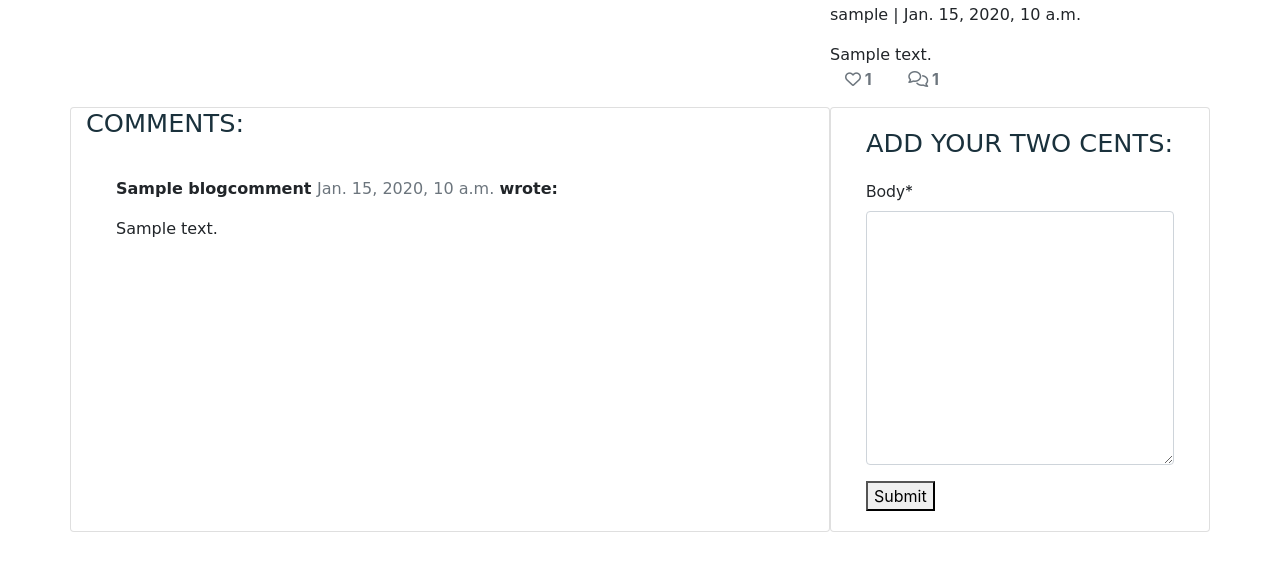
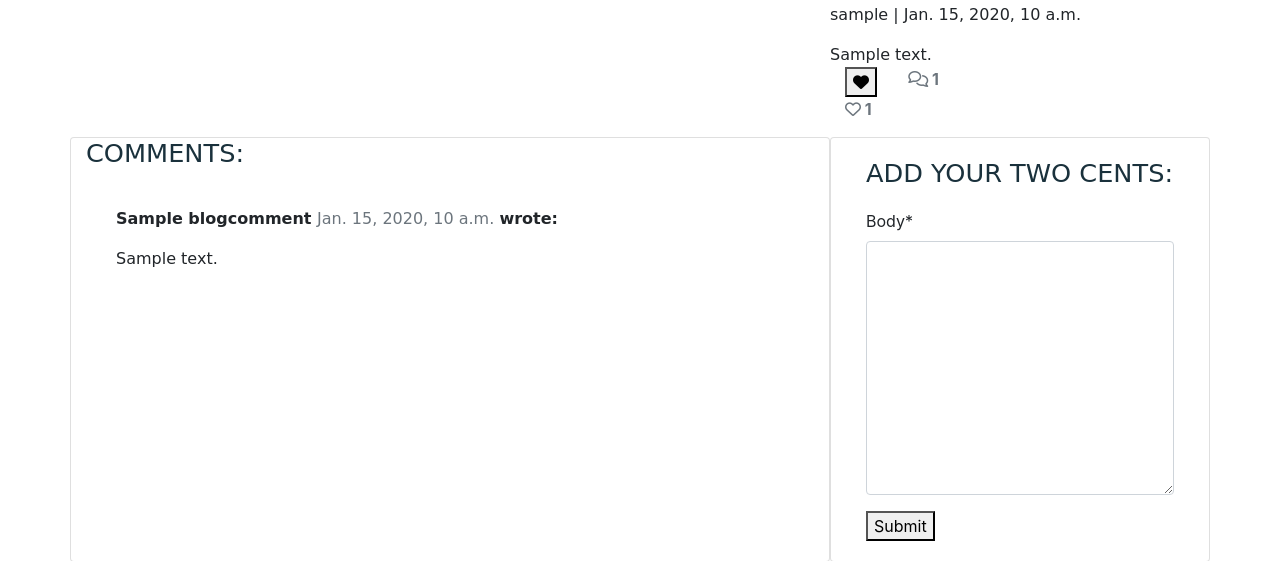
Before and after one commit to CluelessBiker/project4-print-statements, a Django app: a page that uses templates/base.html in a window 1280 px wide. Shown: the part 375-936 px from the top of the page. Run offline with Django 3.2, Linux system fonts and the light colour scheme; a user stored in the database is signed in; tables that the repository leaves empty hold one stand-in row (values such as "Sample post"); some libraries are stand-ins or nearby versions; some web fonts are replaced.

Commit message:
Add like/unlike functionality to blog post page.

```diff
--- a/blog/views.py
+++ b/blog/views.py
@@ -111,4 +111,4 @@ class LikeBlogPost(View):
         else:
             post.likes.add(request.user)
 
-        return HttpResponseRedirect(reverse('blog-post', args=[slug]))
+        return HttpResponseRedirect(reverse('blog_post', args=[slug]))
--- a/templates/base.html
+++ b/templates/base.html
@@ -6,7 +6,7 @@
     <meta charset="UTF-8">
     <meta http-equiv="X-UA-Compatible" content="IE=edge">
     <meta name="viewport" content="width=device-width, initial-scale=1.0">
-    <meta name="description" content="La Lucha Food Truck - Mexican food worth fighting for.">
+    <meta name="description" content="Bringing artists & art enthusiasts together.">
     <meta name="keywords" content="Print statements, artists, art, printing">
     <link rel="stylesheet" href="https://maxcdn.bootstrapcdn.com/bootstrap/4.2.1/css/bootstrap.min.css"
         type="text/css" />
--- a/templates/blog-post.html
+++ b/templates/blog-post.html
@@ -4,6 +4,7 @@
 
 {% load crispy_forms_tags %}
 
+<!-- Blog post -->
     <div class="container">
         <div class="row">
             <div class="col-md-8">
@@ -28,6 +29,22 @@
                 </div>
                 <div class="row">
                     <div class="col-2">
+                        <strong>
+                            {% if user.is_authenticated %}
+                            <form class="d-inline" action="{% url 'like_post' post.slug %}" method="POST">
+                                {% csrf_token %}
+                                {% if liked %}
+                                <button type="submit", name="blogpost_id" value="{{ post.slug }}" class="btn-like"><i class="fas fa-heart"></i></button>
+                                {% else %}
+                                <button type="submit", name="blogpost_id" value="{{ post.slug }}" class="btn-like"><i class="far fa-heart"></i></button>
+                                {% endif %}
+                            </form>
+
+                            {% else %}
+                            <span class="text-secondary"><i class="far fa-heart"></i></span>
+                            {% endif %}
+                        </strong>
+
                         <strong class="text-secondary"><i class="far fa-heart"></i> {{ post.number_of_likes }} </strong>
                     </div>
                     <div class="col-2">
@@ -42,25 +59,9 @@
         </div>
     </div>
 
-<!-- Blog post -->
-
-
 <!-- Following two sections taken from "I think therefore I blog"
 Will replace with my own formatting later. -->
 <div class="container">
-    <!-- <div class="row">
-        <div class="col card mb-4  mt-3 left  top">
-            <div class="card-body">
-
-
-            </div>
-        </div>
-    </div>
-    <div class="row">
-        <div class="col">
-            <hr>
-        </div>
-    </div> -->
     <div class="row">
         <div class="col-md-8 card mb-4  mt-3 ">
             <h3>Comments:</h3>
```
